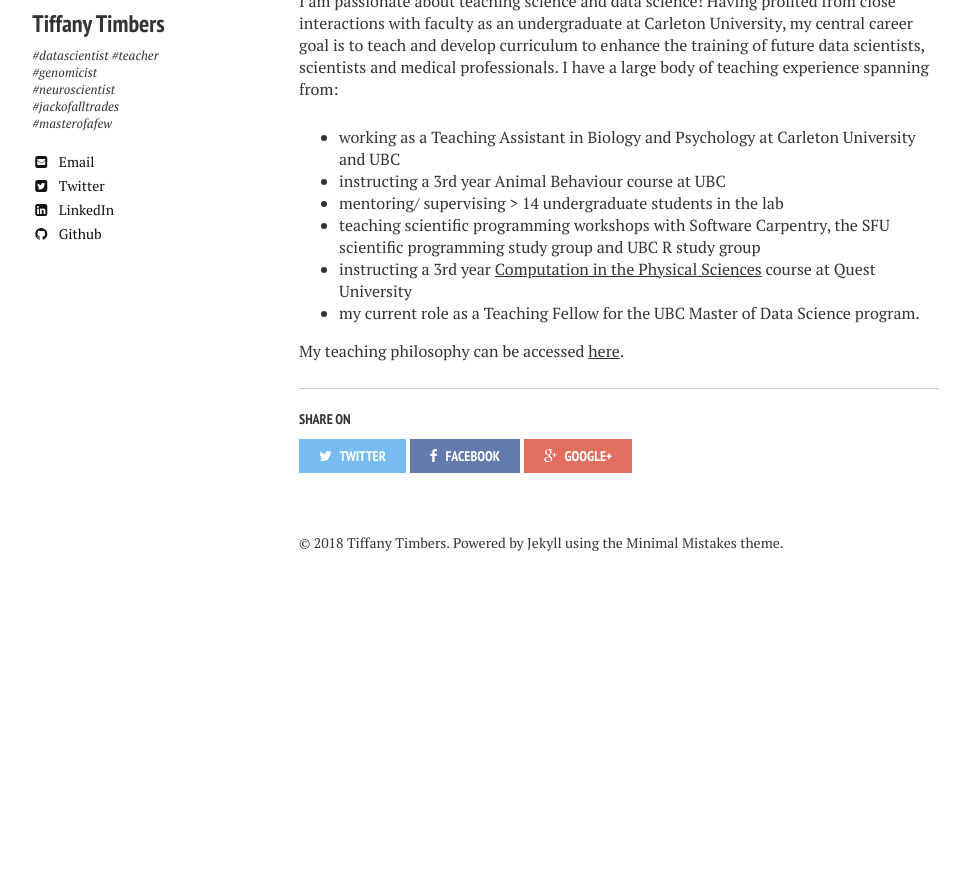
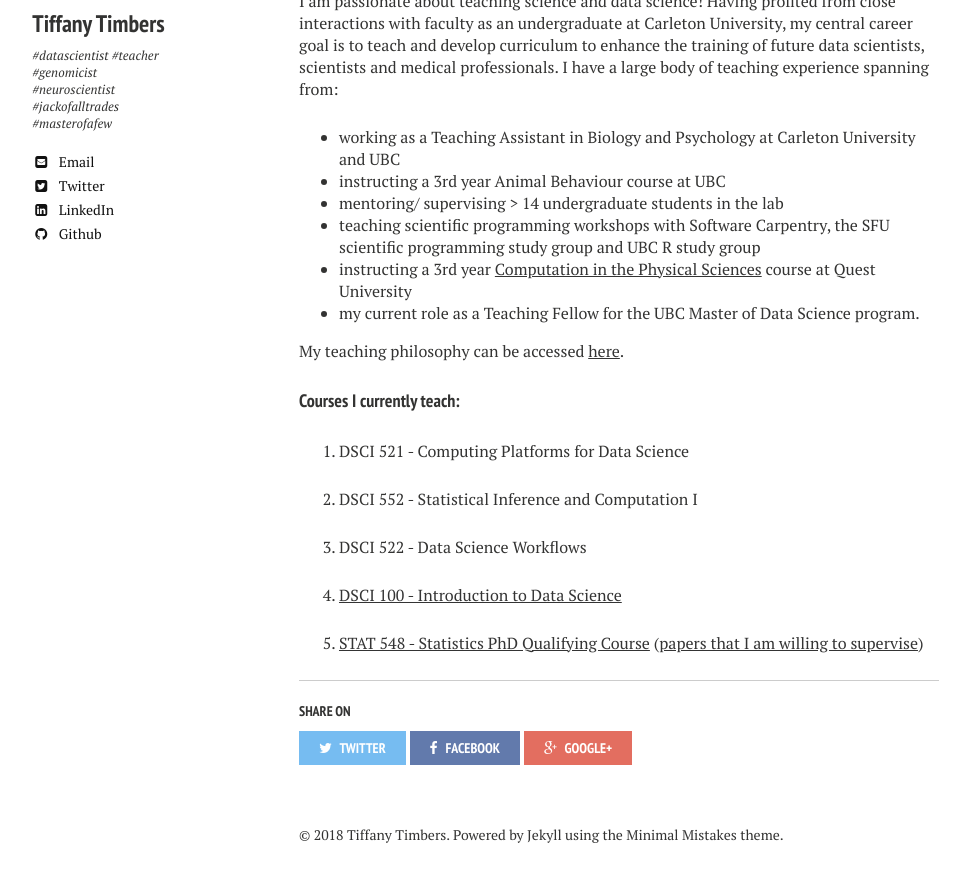
Before and after one commit to ttimbers/ttimbers.github.io, a Jekyll site: the page built from teaching/index.md, in a window 1280 px wide, cut to the strip 492-1385 px from the top of the page. Shown: the top 882 px of the strip, without its empty margins (21-980 px from the left). Built offline with Jekyll 4.4.1, drawn with Linux system fonts in a browser that asks for light colours; nearby versions of some CDN libraries; before the commit the page ends 1093 px from its top, so only the background shows below that.

Commit message:
added courses I teach

```diff
--- a/teaching/index.md
+++ b/teaching/index.md
@@ -21,3 +21,15 @@ I have a large body of teaching experience spanning from:
   - my current role as a Teaching Fellow for the UBC Master of Data Science program.
 
 My teaching philosophy can be accessed [here](teaching_philosophy.md).
+
+#### Courses I currently teach:
+
+1. DSCI 521 - Computing Platforms for Data Science
+
+2. DSCI 552 - Statistical Inference and Computation I
+
+3. DSCI 522 - Data Science Workflows
+
+4. [DSCI 100 - Introduction to Data Science](https://github.com/UBC-DSCI/dsci-100)
+
+5. [STAT 548 - Statistics PhD Qualifying Course](https://www.stat.ubc.ca/phd-qualifying-course) ([papers that I am willing to supervise](stat548.md))
```
